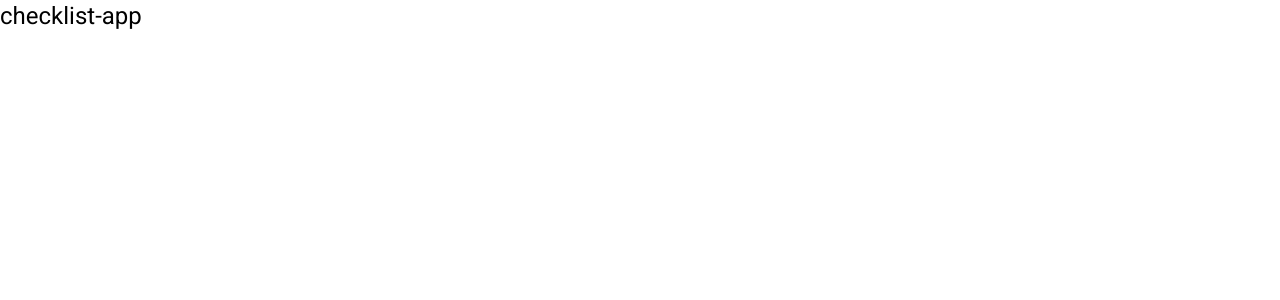
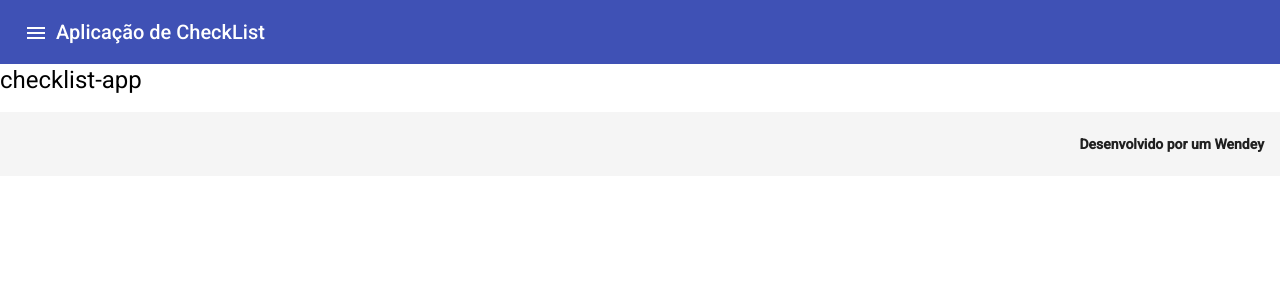
Before and after one commit to wendeyricardo/angular-estudo, an Angular app: page / in a window 1280 px wide. Shown: the top 300 px of the page. Built offline with nearby package versions, Linux system fonts and the light colour scheme.

Commit message:
add header e footer component e modulo angular material

```diff
--- a/src/app/app.component.html
+++ b/src/app/app.component.html
@@ -1,2 +1,4 @@
+<app-header></app-header>
 <h1>{{title}}</h1>
 <router-outlet></router-outlet>
+<app-footer></app-footer>
--- /dev/null
+++ b/src/app/footer/footer.component.css
@@ -0,0 +1,8 @@
+.app-footer-container{
+    justify-content: flex-end;
+}
+
+.app-footer-container span {
+    font-weight: bold;
+    font-size: 14px;
+}
--- /dev/null
+++ b/src/app/footer/footer.component.html
@@ -0,0 +1,3 @@
+<mat-toolbar class="app-footer-container">
+    <span>{{copywrite}}</span>
+</mat-toolbar>
--- /dev/null
+++ b/src/app/footer/footer.component.ts
@@ -0,0 +1,17 @@
+import { Component, OnInit } from '@angular/core';
+
+@Component({
+  selector: 'app-footer',
+  templateUrl: './footer.component.html',
+  styleUrls: ['./footer.component.css']
+})
+export class FooterComponent implements OnInit {
+
+  constructor() { }
+
+  public copywrite = 'Desenvolvido por um Wendey'
+
+  ngOnInit(): void {
+  }
+
+}
--- /dev/null
+++ b/src/app/header/header.component.html
@@ -0,0 +1,6 @@
+<mat-toolbar color="primary">
+    <button mat-icon-button (click)="openSideNav()">
+        <mat-icon>menu</mat-icon>
+    </button>
+    <h1 class="app-name">Aplicação de CheckList</h1>
+</mat-toolbar>
--- /dev/null
+++ b/src/app/header/header.component.ts
@@ -0,0 +1,19 @@
+import { Component, OnInit } from '@angular/core';
+
+@Component({
+  selector: 'app-header',
+  templateUrl: './header.component.html',
+  styleUrls: ['./header.component.css']
+})
+export class HeaderComponent implements OnInit {
+
+  constructor() { }
+
+  ngOnInit(): void {
+  }
+
+  public openSideNav(){
+
+  }
+
+}
```
Also changed, not shown: src/app/app.module.ts (+10 -2 lines), src/app/material.module.ts (added, +21 -0 lines), src/app/header/header.component.css (added), 2 other files (tests, documents, lock files or other folders).
